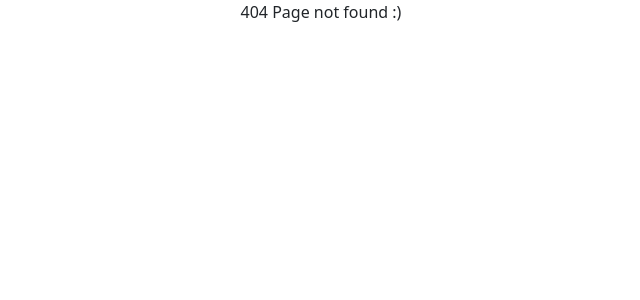
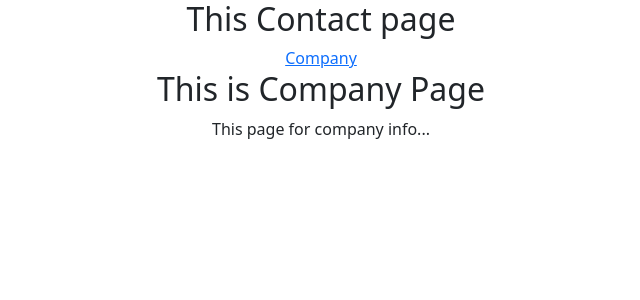
Before and after one commit to sanjuBeni/react_tut, a React (Create React App) app: page /contact/company in a window 1280 px wide. Before the commit this address had no page. Shown: the top 300 px of the page, without its empty margins (319-959 px from the left). Built offline with nearby package versions, Linux system fonts and the light colour scheme.

Commit message:
useLocation hooks

```diff
--- a/src/App.js
+++ b/src/App.js
@@ -6,6 +6,8 @@ import Home from './Home';
 import About from './About';
 import Page404 from './Page404';
 import UserPage from './UserPage';
+import Contact from './Contact';
+import Company from './Company';
 
 function App() {
 
@@ -15,9 +17,9 @@ function App() {
       <Router>
         <Routes>
             <Route excat path='/' element={<Home/>}/>
-            <Route excat path='/about' element={<About/>}/>
-            <Route excat path='/user/:name' element={<UserPage/>}/>
-            <Route excat path='/user/:name' element={<UserPage/>}/>
+            <Route excat path='/contact/' element={<Contact/>}>
+                <Route path='company' element={<Company/>}/>
+            </Route>
             <Route excat path='/*' element={<Page404/>}/>
         </Routes>
       </Router>
--- /dev/null
+++ b/src/Company.js
@@ -0,0 +1,13 @@
+import React from "react";
+import { useLocation } from "react-router-dom";
+
+export default function Company() {
+    const location = useLocation();
+    console.log(location);
+    return (
+        <>
+            <h2>This is Company Page</h2>
+            <p>This page for company info...</p>
+        </>
+    )
+}
--- /dev/null
+++ b/src/Contact.js
@@ -0,0 +1,19 @@
+import React from "react";
+import { Link, Outlet } from "react-router-dom";
+
+function Contact() {
+    const obj = {
+        data : [1,2,3,4]
+    }
+
+    return (
+        <>
+            <h2>This Contact page</h2>
+            <Link to='company?age=20' state={obj}>Company</Link>
+            <Outlet/>
+        </>
+    )
+
+}
+
+export default Contact;
```
